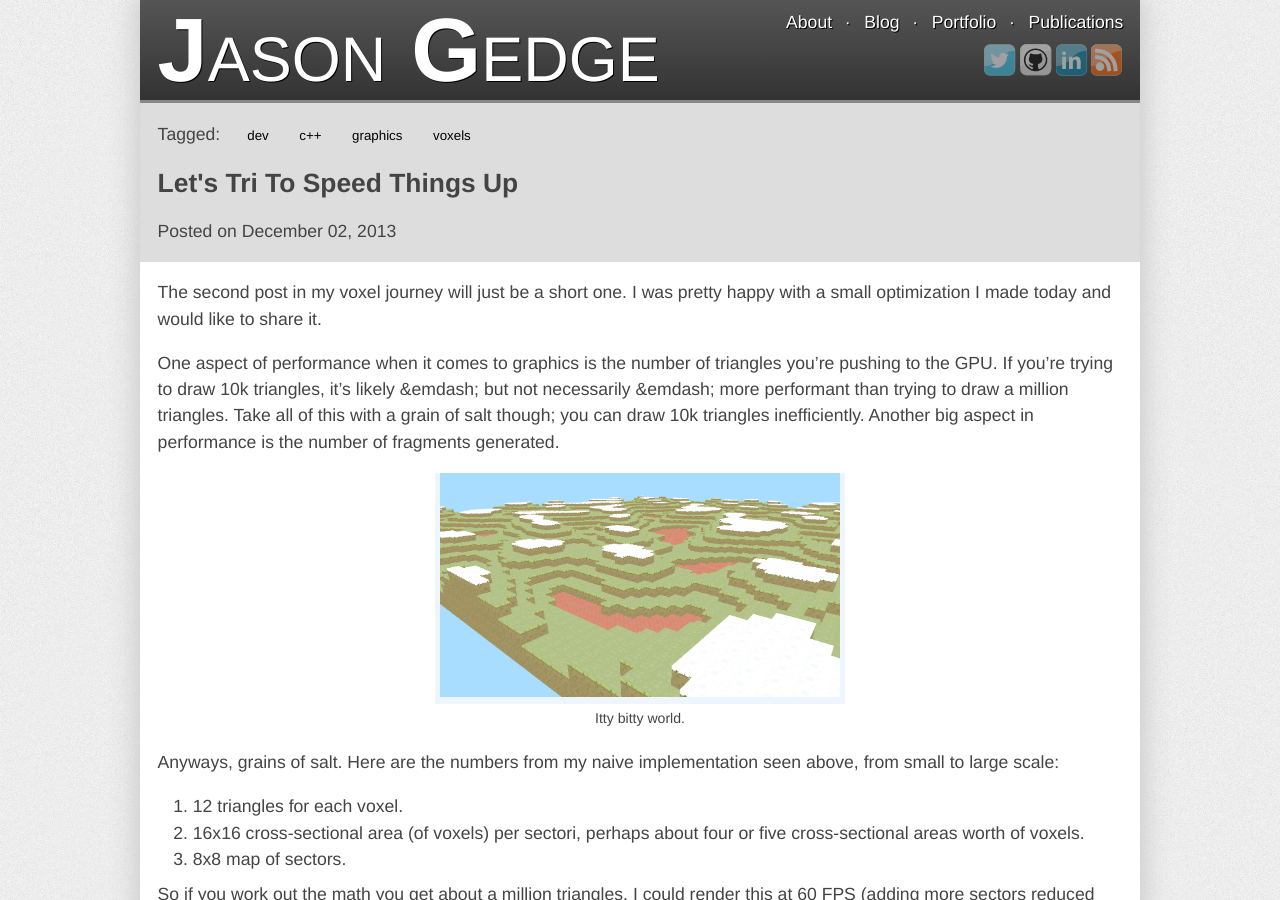
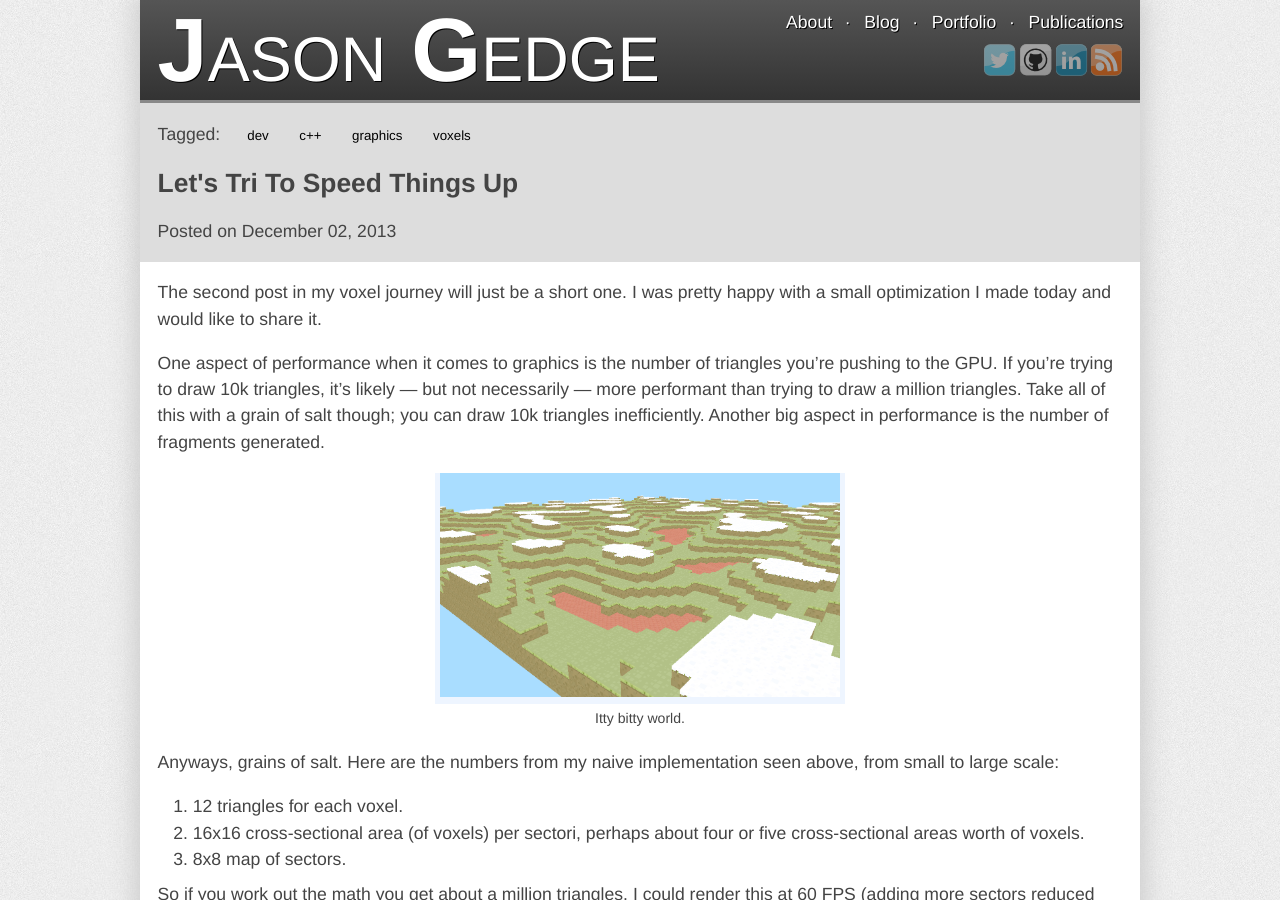
Before and after one commit to thegedge/personal-site, a Jekyll site: the page built from _posts/dev/2013/2013-12-02-lets-tri-to-speed-things-up.md, in a window 1280 px wide and 900 px high. Built offline with Jekyll 4.4.1, drawn with Linux system fonts in a browser that asks for light colours; Markdown is read by kramdown in place of the engine named in the settings; comment, search, counter and statistics services are not loaded; some of the changed lines change nothing that is shown.

Commit message:
Should be &mdash, not &emdash!

```diff
--- a/_posts/dev/2013/2013-12-02-lets-tri-to-speed-things-up.md
+++ b/_posts/dev/2013/2013-12-02-lets-tri-to-speed-things-up.md
@@ -12,7 +12,7 @@ with a small optimization I made today and would like to share it.
 
 One aspect of performance when it comes to graphics is the number of triangles
 you're pushing to the GPU. If you're trying to draw 10k triangles, it's likely
-&emdash; but not necessarily &emdash; more performant than trying to draw a
+&mdash; but not necessarily &mdash; more performant than trying to draw a
 million triangles. Take all of this with a grain of salt though; you can draw
 10k triangles inefficiently. Another big aspect in performance is the number of
 fragments generated.
```
